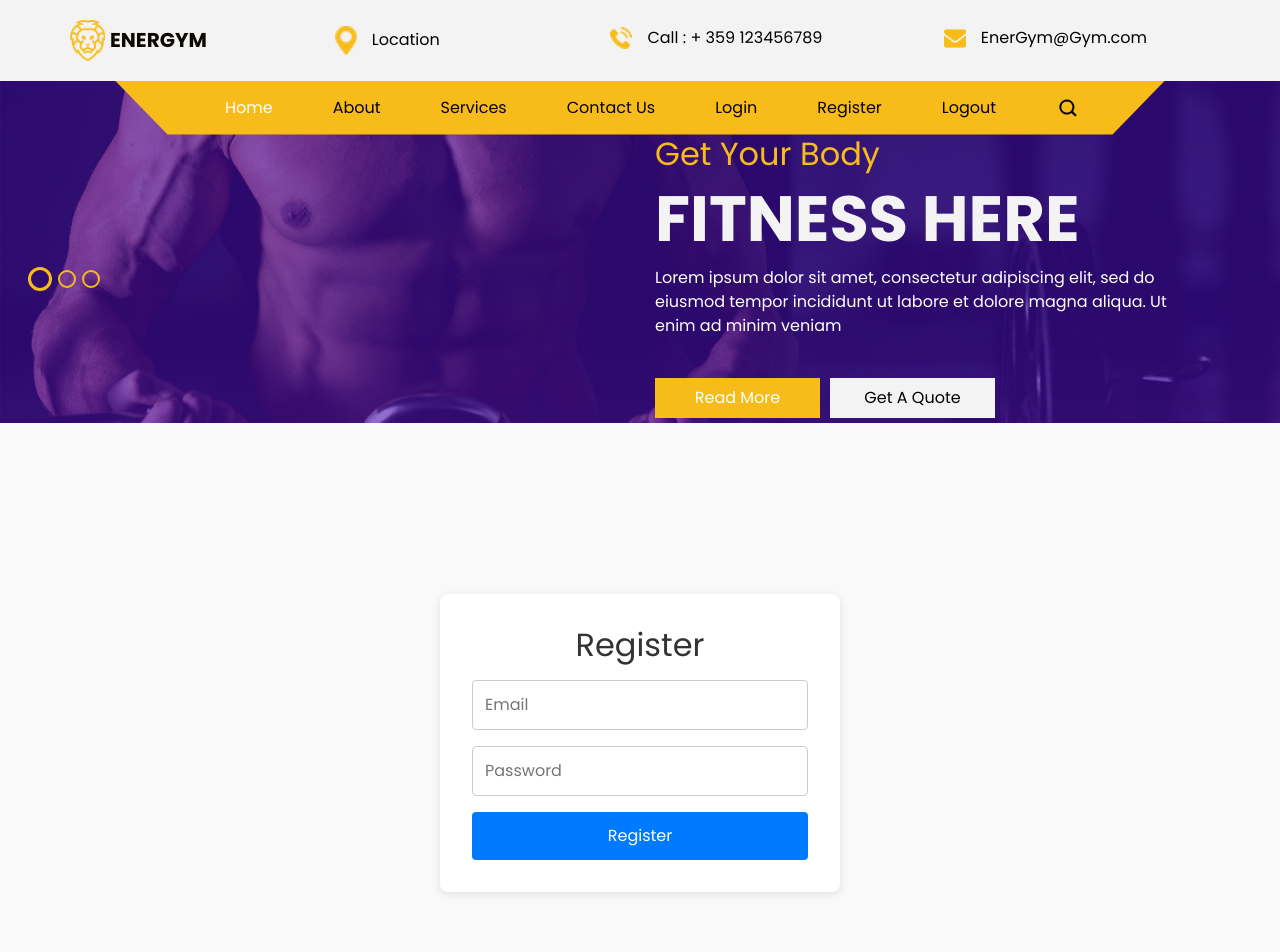
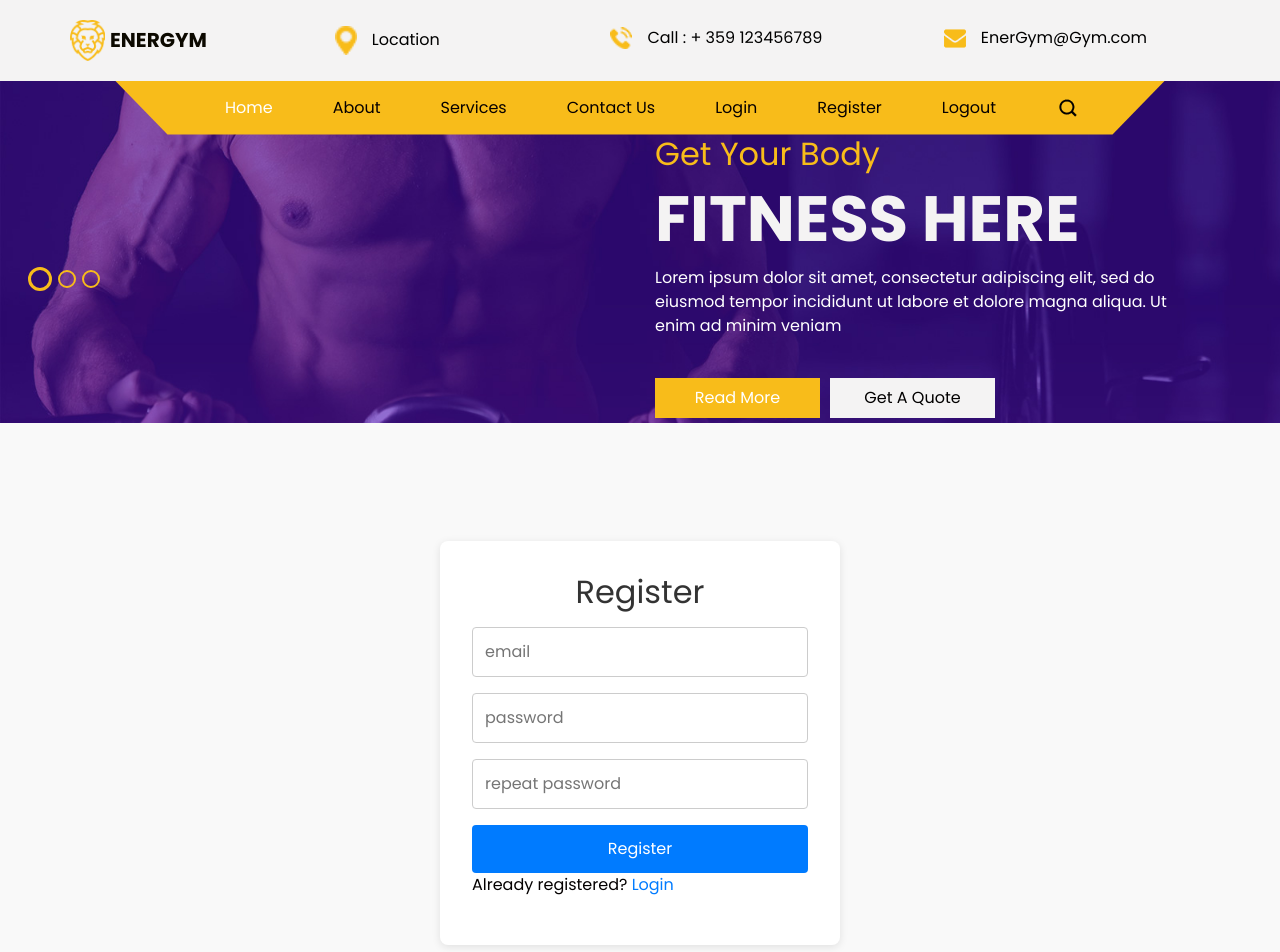
Before and after one commit to Ross-ko/softuni-react-project-march-2025, a React (Vite) app in the folder client/: page /register in a window 1280 px wide. Shown: the top 952 px of the page. Built offline with nearby package versions, Linux system fonts and the light colour scheme; a web font is replaced by a local one.

Commit message:
Add auth service, requester and functionality for Login, Register and Logout
It took me a hell of a long time to debug and I forgot to commit when something worked...

```diff
--- a/client/src/App.jsx
+++ b/client/src/App.jsx
@@ -4,10 +4,11 @@ import Slider from "./components/slider/Slider";
 import Login from "./components/login/Login";
 import Register from "./components/register/Register";
 import Logout from "./components/logout/Logout";
-import Service from "./components/servicePage/Service";
+import Service from "./components/services/Services";
 import Contact from "./components/contact/Contact";
 import Home from "./components/home/Home";
 import About from "./components/about/About";
+import { UserProvider } from './authContext/AuthContext';
 
 function Layout() {
     return (
@@ -21,6 +22,7 @@ function Layout() {
 
 function App() {
     return (
+        <UserProvider>
             <Router>
                 <Routes>
                     <Route element={<Layout />}>
@@ -34,6 +36,7 @@ function App() {
                     </Route>
                 </Routes>
             </Router>
+        </UserProvider>
     );
 }
 
--- /dev/null
+++ b/client/src/authContext/AuthContext.jsx
@@ -0,0 +1,39 @@
+import { createContext, useState } from "react";
+
+export const UserContext = createContext({
+  user: null,
+  userLoginHandler: () => {},
+  userLogoutHandler: () => {},
+});
+
+export const UserProvider = ({ children }) => {
+  const [user, setUser] = useState(null);
+
+  const userLoginHandler = (authData) => {
+    const token = authData.token || authData.accessToken;
+    if (!token) {
+      console.error("No token found in auth data", authData);
+      return;
+    }
+    const updatedUser = { ...authData, token };
+    setUser(updatedUser);
+    localStorage.setItem("token", token);
+  };
+
+  const userLogoutHandler = () => {
+    setUser(null);
+    localStorage.removeItem("token");
+  };
+
+  return (
+    <UserContext.Provider
+      value={{
+        user,
+        userLoginHandler,
+        userLogoutHandler,
+      }}
+    >
+      {children}
+    </UserContext.Provider>
+  );
+};
--- /dev/null
+++ b/client/src/authService/authService.js
@@ -0,0 +1,91 @@
+import { useEffect, useCallback, useRef, useContext } from "react";
+import request from "../utils/request.js";
+import { UserContext } from "../authContext/AuthContext";
+
+const baseUrl = "http://localhost:3030/users";
+
+export const useLogin = () => {
+    const abortControllerRef = useRef(null);
+
+    useEffect(() => {
+        abortControllerRef.current = new AbortController();
+        return () => abortControllerRef.current?.abort();
+    }, []);
+
+    const login = useCallback(async (email, password) => {
+        if (!abortControllerRef.current) {
+            abortControllerRef.current = new AbortController();
+        }
+
+        try {
+            const authData = await request.post(
+                `${baseUrl}/login`,
+                { email, password },
+                { signal: abortControllerRef.current.signal }
+            );
+            return authData;
+        } catch (error) {
+            if (error.name === "AbortError") {
+                console.warn("Login request was aborted");
+            } else {
+                console.error("Login error:", error);
+            }
+            throw error;
+        }
+    }, []);
+
+    return { login };
+};
+
+export const useRegister = () => {
+    const abortControllerRef = useRef(null);
+
+    const register = async (email, password) => {
+        abortControllerRef.current = new AbortController();
+
+        try {
+            const response = await request.post(
+                `${baseUrl}/register`,
+                { email, password },
+                { signal: abortControllerRef.current.signal }
+            );
+            return response;
+        } catch (error) {
+            if (error.name === "AbortError") {
+                console.warn("Registration request was aborted");
+            } else {
+                throw new Error(error.message || "Registration failed");
+            }
+        }
+    };
+
+    useEffect(() => {
+        return () => {
+            if (abortControllerRef.current) {
+                abortControllerRef.current.abort();
+            }
+        };
+    }, []);
+
+    return { register };
+};
+
+export const useLogout = () => {
+    const { accessToken, userLogoutHandler } = useContext(UserContext);
+    useEffect(() => {
+        if (!accessToken) {
+            return;
+        }
+        const options = {
+            headers: {
+                "X-Authorization": accessToken,
+            },
+        };
+
+        request.get(`${baseUrl}/logout`, null, options).then(userLogoutHandler);
+    }, [accessToken, userLogoutHandler]);
+
+    return {
+        isLoggedOut: !!accessToken,
+    };
+};
--- a/client/src/components/login/Login.jsx
+++ b/client/src/components/login/Login.jsx
@@ -1,17 +1,28 @@
-import React, { useState } from "react";
+import React, { useState, useContext } from "react";
 import { useNavigate } from "react-router-dom";
+import { useLogin } from "../../authService/authService.js";
+import { UserContext } from "../../authContext/AuthContext";
 import "./auth.css";
 
 export default function Login() {
     const [email, setEmail] = useState("");
     const [password, setPassword] = useState("");
+    const [error, setError] = useState(null);
     const navigate = useNavigate();
 
-  const handleSubmit = (e) => {
+    const { login } = useLogin();
+    const { userLoginHandler } = useContext(UserContext);
+
+    const handleSubmit = async (e) => {
         e.preventDefault();
-    // Тук добавете логика за вход (например API заявка)
-    localStorage.setItem("token", "yourToken");
+        setError(null);
+        try {
+            const authData = await login(email, password);
+            userLoginHandler(authData);
             navigate("/");
+        } catch (err) {
+            setError(err.message || "Login failed");
+        }
     };
 
     return (
@@ -34,6 +45,7 @@ export default function Login() {
                         required
                     />
                     <button type="submit">Login</button>
+                    {error && <p className="error">{error}</p>}
                 </form>
             </div>
         </div>
--- a/client/src/components/logout/Logout.jsx
+++ b/client/src/components/logout/Logout.jsx
@@ -1,15 +1,15 @@
-import { useEffect } from "react";
+import { useContext, useEffect } from "react";
 import { useNavigate } from "react-router-dom";
+import { UserContext } from "../../authContext/AuthContext";
 
 export default function Logout() {
-    const navigate = useNavigate();
+  const { userLogoutHandler } = useContext(UserContext);
+  const navigate = useNavigate();
 
-    useEffect(() => {
-        // Изчистваме данните за сесията, напр. токена
-        localStorage.removeItem("token");
-        // Пренасочваме към началната страница
-        navigate("/");
-    }, [navigate]);
+  useEffect(() => {
+    userLogoutHandler();
+    navigate("/");
+  }, [userLogoutHandler, navigate]);
 
-    return null;
+  return null;
 }
--- a/client/src/components/register/Register.jsx
+++ b/client/src/components/register/Register.jsx
@@ -1,39 +1,82 @@
-import React, { useState } from "react";
-import { useNavigate } from "react-router-dom";
+import React, { useState, useContext } from "react";
+import { useNavigate, Link } from "react-router-dom";
+import { useRegister } from "../../authService/authService.js";
+import { UserContext } from "../../authContext/AuthContext";
 import "./auth.css";
 
 export default function Register() {
   const [email, setEmail] = useState("");
   const [password, setPassword] = useState("");
+  const [confirmPassword, setConfirmPassword] = useState("");
+  const [error, setError] = useState(null);
+
+  const { register } = useRegister();
+  const { userLoginHandler } = useContext(UserContext);
   const navigate = useNavigate();
 
-  const handleSubmit = (e) => {
+  const handleSubmit = async (e) => {
     e.preventDefault();
-    // Тук добавете логика за регистрация (например API заявка)
-    navigate("/login");
+    setError(null);
+
+    if (!email || !password || !confirmPassword) {
+      setError("All fields please!");
+      return;
+    }
+
+    if (password !== confirmPassword) {
+      setError("Passwords do not match!");
+      return;
+    }
+
+    try {
+      const authData = await register(email, password);
+      console.log("Received authData:", authData); // check in console
+      userLoginHandler(authData);
+      navigate("/");
+    } catch (err) {
+      console.error("Registration error:", err);
+      setError(err.message || "Registration failed");
+    }
   };
 
   return (
     <div className="auth-container">
       <div className="auth-form">
         <h2>Register</h2>
-        <form onSubmit={handleSubmit}>
+        <form onSubmit={handleSubmit} noValidate>
           <input
-            type="email"
-            placeholder="Email"
+            type="text"
+            name="email"
+            id="register-email"
+            placeholder="email"
             value={email}
             onChange={(e) => setEmail(e.target.value)}
             required
           />
           <input
             type="password"
-            placeholder="Password"
+            name="password"
+            id="register-password"
+            placeholder="password"
             value={password}
             onChange={(e) => setPassword(e.target.value)}
             required
           />
+          <input
+            type="password"
+            name="re-password"
+            id="repeat-password"
+            placeholder="repeat password"
+            value={confirmPassword}
+            onChange={(e) => setConfirmPassword(e.target.value)}
+            required
+          />
           <button type="submit">Register</button>
         </form>
+        {error && <p className="error">{error}</p>}
+        <p className="message">
+          Already registered? <Link to="/login">Login</Link>
+        </p>
       </div>
     </div>
   );
--- /dev/null
+++ b/client/src/utils/request.js
@@ -0,0 +1,32 @@
+const request = async (method, url, data, options = {}) => {
+    if (method !== "GET") {
+        options.method = method;
+    }
+
+    if (data) {
+        options = {
+            ...options,
+            headers: {
+                "Content-Type": "application/json",
+                ...options.headers,
+            },
+            body: JSON.stringify(data),
+        };
+    }
+
+    const response = await fetch(url, options);
+    const responseType = response.headers.get("Content-Type");
+    if (!responseType) {
+        return;
+    }
+    const result = await response.json();
+
+    return result;
+};
+
+export default {
+    get: request.bind(null, "GET"),
+    post: request.bind(null, "POST"),
+    put: request.bind(null, "PUT"),
+    delete: request.bind(null, "DELETE"),
+};
```
Also changed, not shown: client/src/components/services/Services.jsx (renamed from client/src/components/servicePage/Service.jsx). Lines whose indentation alone changed are shown as unchanged.
